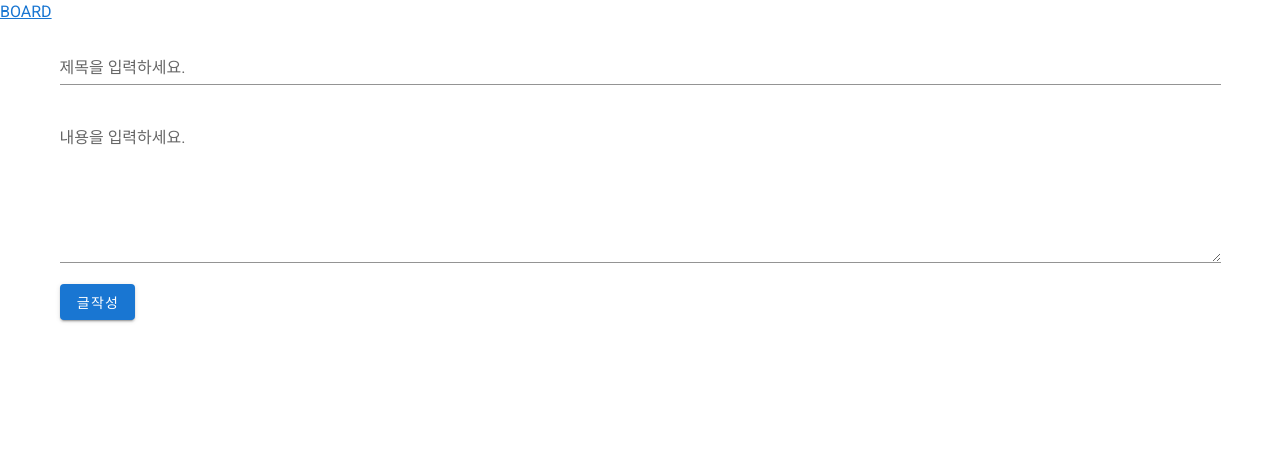
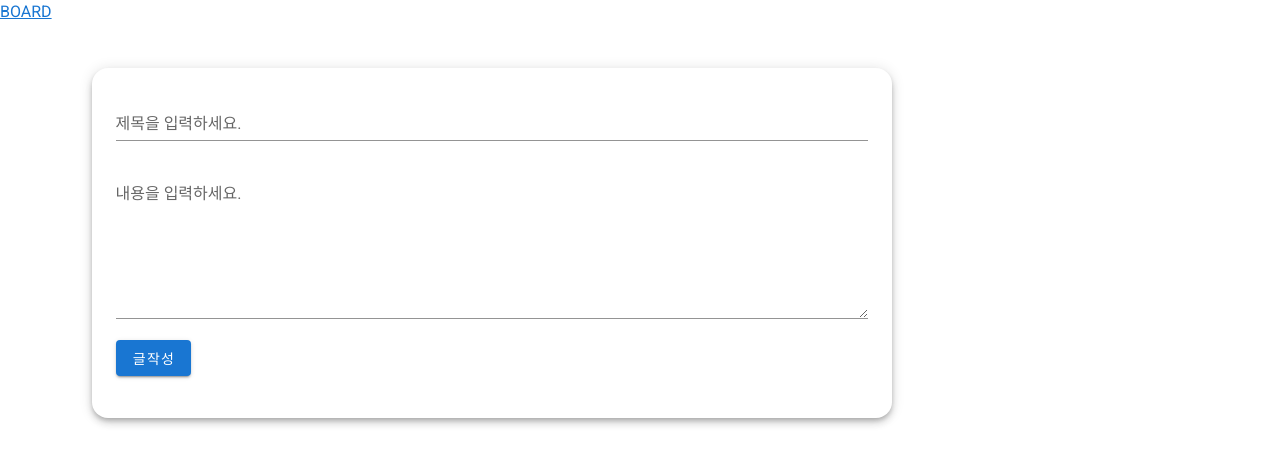
Before and after one commit to ssafyHomePlanner/front-end, a Vue app in the folder homepjt/: page /board/write in a window 1280 px wide. Shown: the top 464 px of the page. Built offline with nearby package versions, Linux system fonts and the light colour scheme.

Commit message:
[UPDATE] 글쓰기 UI 수정 및 게시판 ROW 이벤트 처리

```diff
--- a/homepjt/src/components/board/BoardList.vue
+++ b/homepjt/src/components/board/BoardList.vue
@@ -11,7 +11,8 @@
           <v-data-table
             :headers="headers"
             :items="boardList"
-            :items-per-page="5"
+            :items-per-page="10"
+            @click:row="clickRow"
             hide-default-footer
             class="elevation-1"
           >
@@ -62,7 +63,14 @@ export default {
     this.searchBoardList(this.page);
   },
   methods: {
-    ...mapActions(["searchBoardList"]),
+    clickRow(value) {
+      this.updateBoardDetail(value);
+      this.moveBoardDetail();
+    },
+    moveBoardDetail() {
+      this.$router.push({ name: "boardDetail" });
+    },
+    ...mapActions(["searchBoardList", "updateBoardDetail"]),
   },
 };
 </script>
--- a/homepjt/src/components/board/item/BoardInputItem.vue
+++ b/homepjt/src/components/board/item/BoardInputItem.vue
@@ -1,4 +1,13 @@
 <template>
+  <v-sheet
+    rounded="xl"
+    color="white"
+    elevation="5"
+    height="350"
+    width="800"
+    class="ma-8"
+  >
+    <v-container class="pa-6">
       <v-row class="mb-1">
         <v-col style="text-align: left">
           <v-form ref="form" lazy-validation>
@@ -15,9 +24,13 @@
               required
             ></v-textarea>
           </v-form>
-      <v-btn @click="registArticle" color="primary" elevation="2">글작성</v-btn>
+          <v-btn @click="registArticle" color="primary" elevation="2"
+            >글작성</v-btn
+          >
         </v-col>
       </v-row>
+    </v-container>
+  </v-sheet>
 </template>
 
 <script>
--- a/homepjt/src/store/index.js
+++ b/homepjt/src/store/index.js
@@ -25,8 +25,14 @@ export default new Vuex.Store({
     SEARCH_BOARD_LIST(state, payload) {
       state.boardList = payload;
     },
+    UPDATE_BOARD_DETAIL(state, payload) {
+      state.board = payload;
+    },
   },
   actions: {
+    updateBoardDetail({ commit }, payload) {
+      commit("UPDATE_BOARD_DETAIL", payload);
+    },
     searchBoardList({ commit }, payload) {
       http.get(`/board/${payload}`).then(({ data }) => {
         commit("SEARCH_BOARD_LIST", data.boardList);
```
Lines whose indentation alone changed are shown as unchanged.
